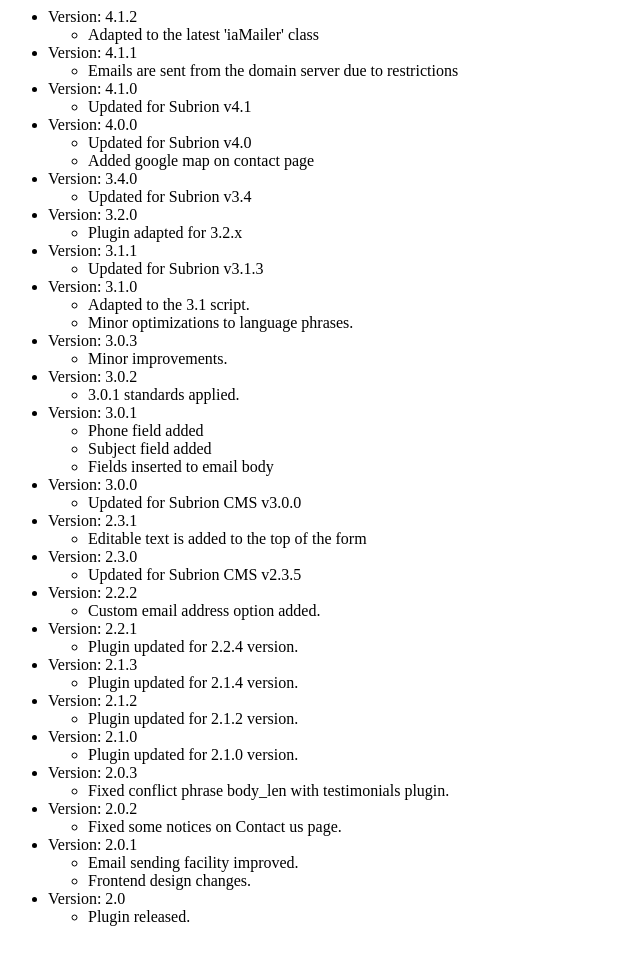
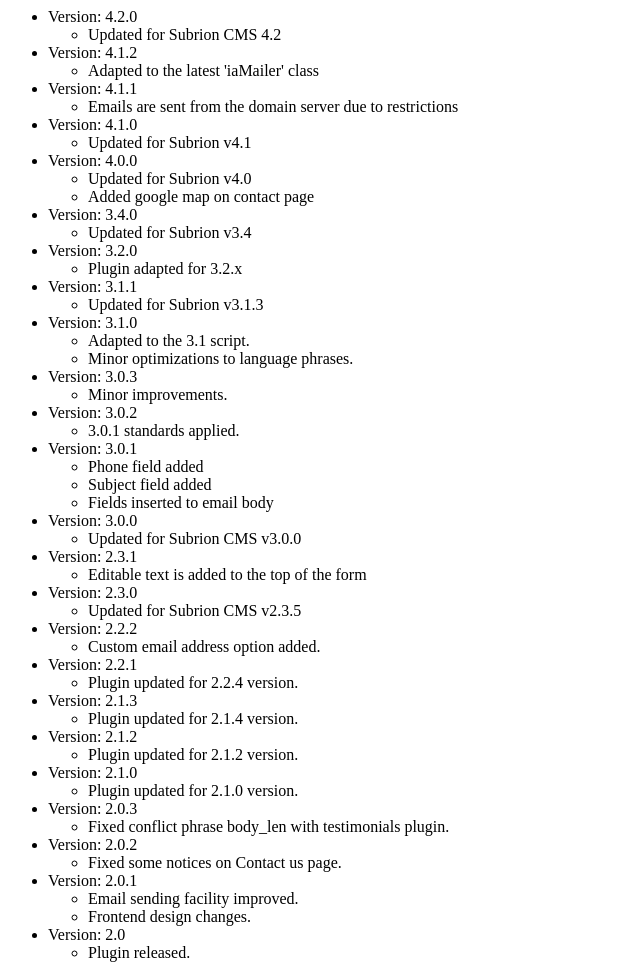
Before and after one commit to intelliants/subrion-plugin-contact_us, a PHP site: page /docs/changelog.html in a window 1280 px wide. Shown: the whole page, without its empty margins (0-640 px from the left). Before the commit the page ends 926 px from the top, so only its background shows below. Run offline with PHP 8.4, Linux system fonts and the light colour scheme.

Commit message:
Fixed dates

```diff
--- a/docs/changelog.html
+++ b/docs/changelog.html
@@ -1,4 +1,9 @@
 <ul>
+    <li>Version: 4.2.0
+        <ul>
+            <li>Updated for Subrion CMS 4.2</li>
+        </ul>
+    </li>
     <li>Version: 4.1.2
         <ul>
             <li>Adapted to the latest 'iaMailer' class</li>
--- a/index.php
+++ b/index.php
@@ -2,7 +2,7 @@
 /******************************************************************************
  *
  * Subrion - open source content management system
- * Copyright (C) 2017 Intelliants, LLC <https://intelliants.com>
+ * Copyright (C) 2018 Intelliants, LLC <https://intelliants.com>
  *
  * This file is part of Subrion.
  *
--- a/install.xml
+++ b/install.xml
@@ -4,9 +4,9 @@
     <summary>This plugin makes users able to contact site administrator using a special form.</summary>
     <author>Intelliants LLC</author>
     <contributor>Intelliants LLC</contributor>
-    <version>4.1.2</version>
+    <version>4.2.0</version>
     <date>2017-03-07</date>
-    <compatibility>4.1.5</compatibility>
+    <compatibility>4.2.0</compatibility>
 
     <pages>
         <page menus="bottom" url="contacts/" name="contact_us" readonly="0">Contact Us</page>
```
